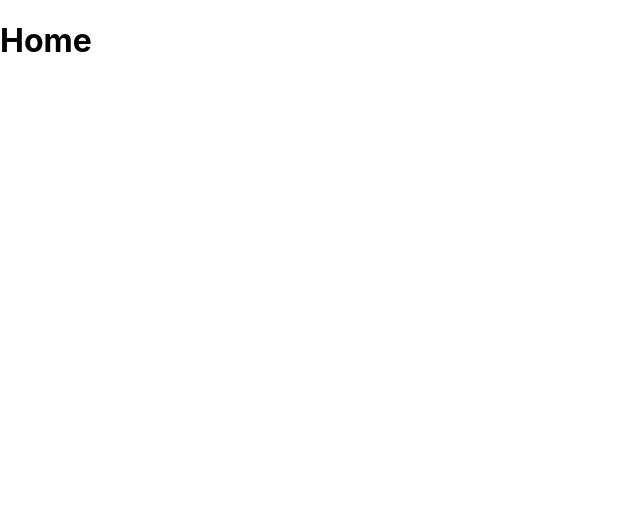
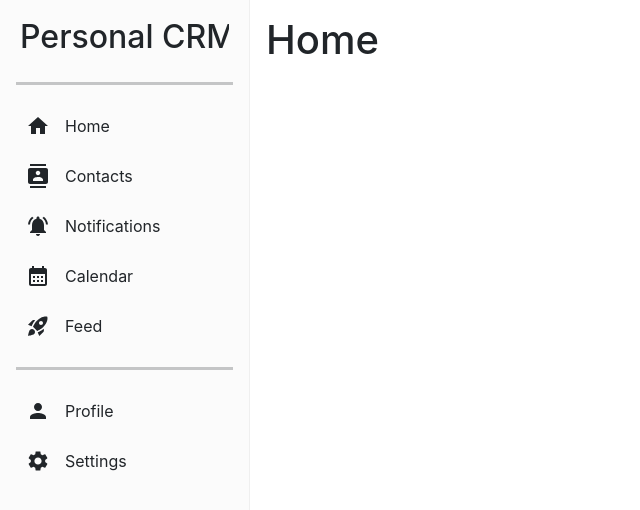
Before and after one commit to leesaye/project-23-marc-copy, a React (Create React App) app in the folder project/frontend/personal-crm/: page / in a window 1280 px wide. Shown: the top 510 px of the page, without its empty margins (0-640 px from the left). Built offline with nearby package versions, Linux system fonts and the light colour scheme.

Commit message:
Added Sidebar functionality

```diff
--- a/project/frontend/personal-crm/package.json
+++ b/project/frontend/personal-crm/package.json
@@ -3,9 +3,14 @@
   "version": "0.1.0",
   "private": true,
   "dependencies": {
+    "@emotion/react": "^11.14.0",
+    "@emotion/styled": "^11.14.0",
+    "@mui/icons-material": "^6.4.3",
+    "@mui/material": "^6.4.3",
     "cra-template": "1.2.0",
     "react": "^19.0.0",
     "react-dom": "^19.0.0",
+    "react-pro-sidebar": "^1.1.0",
     "react-router-dom": "^7.1.5",
     "react-scripts": "5.0.1"
   },
--- a/project/frontend/personal-crm/public/index.html
+++ b/project/frontend/personal-crm/public/index.html
@@ -25,6 +25,12 @@
       Learn how to configure a non-root public URL by running `npm run build`.
     -->
     <title>React App</title>
+
+    <!-- Bootstrap CDN -->
+    <link
+      href="https://cdn.jsdelivr.net/npm/bootstrap@5.3.2/dist/css/bootstrap.min.css"
+      rel="stylesheet"
+    />
   </head>
   <body>
     <noscript>You need to enable JavaScript to run this app.</noscript>
--- /dev/null
+++ b/project/frontend/personal-crm/src/components/CRMSidebar.js
@@ -0,0 +1,33 @@
+import { Sidebar, Menu, MenuItem } from 'react-pro-sidebar';
+import { Link } from 'react-router-dom';
+import ContactsIcon from '@mui/icons-material/Contacts';
+import HomeIcon from '@mui/icons-material/Home';
+import NotificationsActiveIcon from '@mui/icons-material/NotificationsActive';
+import CalendarMonthIcon from '@mui/icons-material/CalendarMonth';
+import RocketLaunchIcon from '@mui/icons-material/RocketLaunch';
+import PersonIcon from '@mui/icons-material/Person';
+import SettingsIcon from '@mui/icons-material/Settings';
+
+function CRMSidebar() {
+    return (
+        <Sidebar>
+            <Menu>
+                <MenuItem className="mt-3">
+                    <h2> Personal CRM </h2>
+                </MenuItem>
+                <hr className="mx-3" style={{borderWidth: "3px"}} />
+                <MenuItem component={<Link to="/" />} icon={<HomeIcon />}> Home </MenuItem>
+                <MenuItem component={<Link to="/contacts/" />} icon={<ContactsIcon />}> Contacts </MenuItem>
+                <MenuItem component={<Link to="/notifications/" />} icon={<NotificationsActiveIcon />}> Notifications </MenuItem>
+                <MenuItem component={<Link to="/calendars/" />} icon={<CalendarMonthIcon />}> Calendar </MenuItem>
+                <MenuItem component={<Link to="/feed/" />} icon={<RocketLaunchIcon />}> Feed </MenuItem>
+                <hr className="mx-3" style={{borderWidth: "3px"}} />
+                <MenuItem component={<Link to="/profile/" />} icon={<PersonIcon />}> Profile </MenuItem>
+                <MenuItem component={<Link to="/settings/" />} icon={<SettingsIcon />}> Settings </MenuItem>
+
+            </Menu>
+        </Sidebar>
+    );
+}
+
+export default CRMSidebar;
--- /dev/null
+++ b/project/frontend/personal-crm/src/components/Layout.js
@@ -0,0 +1,16 @@
+import React from "react";
+import CRMSidebar from "./CRMSidebar";
+
+function Layout({ children }) {
+  return (
+    <div className="d-flex vh-100">
+      {/* Sidebar */}
+      <CRMSidebar />
+
+      {/* Page Content */}
+      <div className="flex-grow-1 p-3">{children}</div>
+    </div>
+  );
+}
+
+export default Layout;
--- a/project/frontend/personal-crm/src/components/Main.js
+++ b/project/frontend/personal-crm/src/components/Main.js
@@ -1,6 +1,7 @@
 import { Routes, Route } from 'react-router-dom';
 import { Fragment } from 'react';
 import Home from '../pages/Home';
+import Contacts from '../pages/Contacts'
 
 function Main() {
     return (
@@ -8,6 +9,7 @@ function Main() {
             <Routes>
                 {/* Add routes to each different pages with their link path here */}
                 <Route path='/' element={<Home />} />
+                <Route path='/contacts/' element={<Contacts />} />
             </Routes>
         </Fragment>
     );
--- /dev/null
+++ b/project/frontend/personal-crm/src/pages/Contacts.js
@@ -0,0 +1,11 @@
+import Layout from '../components/Layout';
+
+function Contacts() {
+    return (
+        <Layout>
+            <h1>Contacts</h1>
+        </Layout>
+    );
+}
+
+export default Contacts;
--- a/project/frontend/personal-crm/src/pages/Home.js
+++ b/project/frontend/personal-crm/src/pages/Home.js
@@ -1,10 +1,10 @@
-import { Fragment } from 'react';
+import Layout from "../components/Layout";
 
 function Home() {
     return (
-        <Fragment>
+        <Layout>
             <h1>Home</h1>
-        </Fragment>
+        </Layout>
     );
 }
 
```
Also changed, not shown: 1 other file (tests, documents, lock files or other folders).
